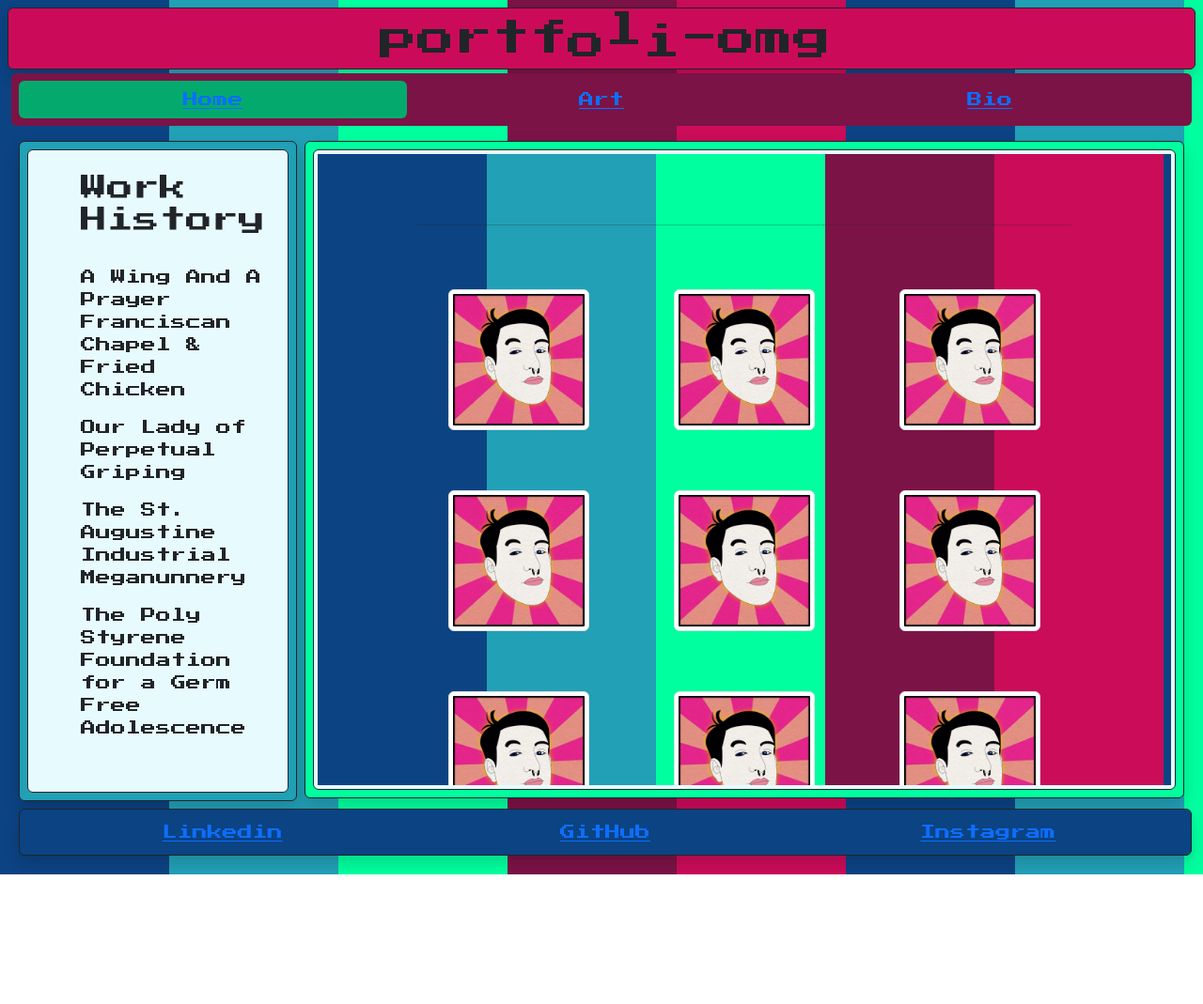
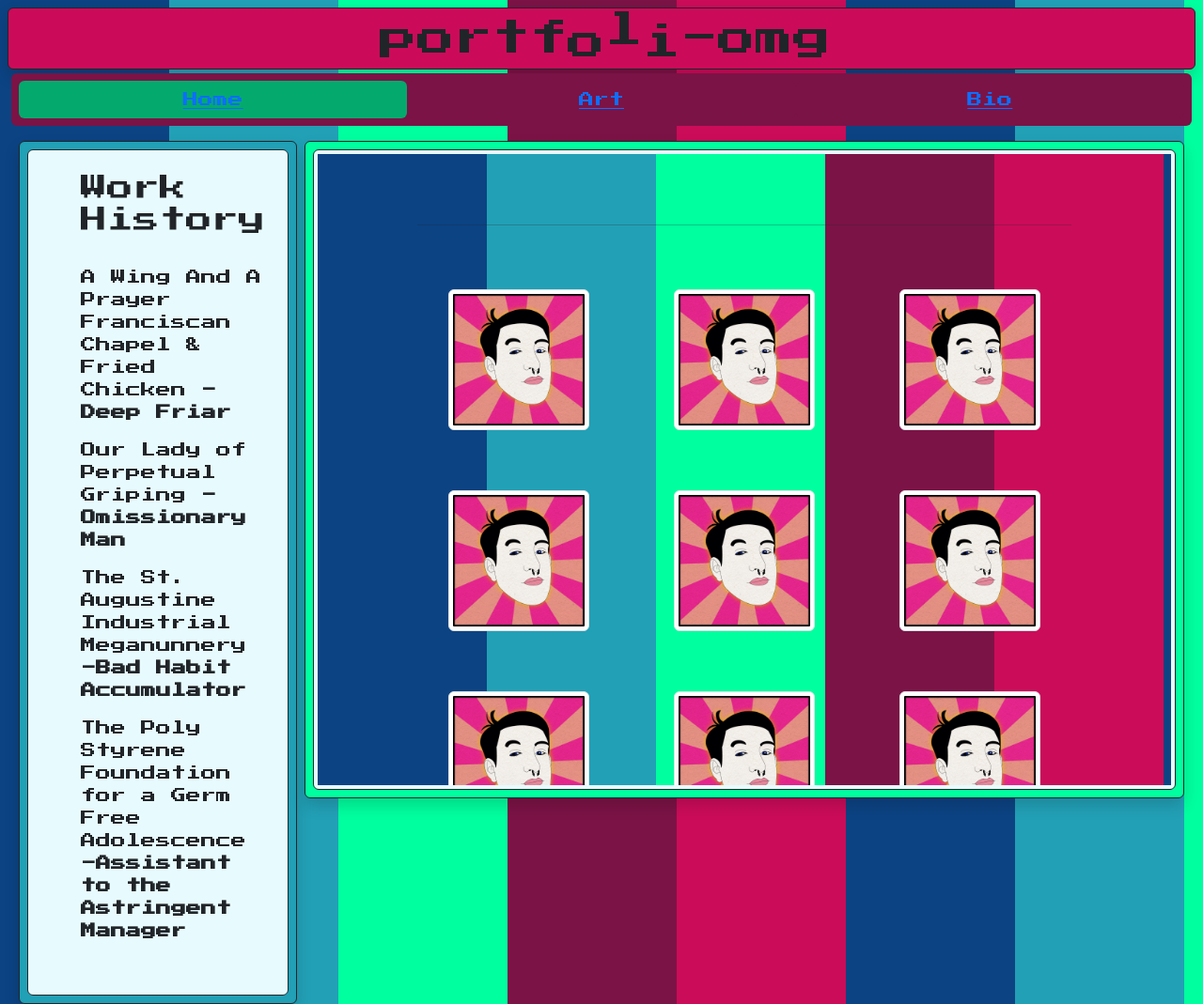
Before and after one commit to archy-calzbioh/portfoli-omg, a website: page index.html in a window 1280 px wide. Shown: the top 1069 px of the page at 94% size. Before the commit the page ends 931 px from the top, so only its background shows below. Drawn offline with nearby package versions, Linux system fonts and the light colour scheme.

Commit message:
changed background for bio page

```diff
--- a/bootfile.css
+++ b/bootfile.css
@@ -3,8 +3,9 @@
     font-family: 'Press Start 2P', cursive;
 }
  body{
+    background-image: url(pallate.png);
+    font-family: 'Press Start 2P', cursive;
 
-    font-family: 'Press Start 2P', cursive;
 }
 
 #header{
@@ -110,3 +111,7 @@ div.center {
 ul {
     text-align: left;
 }
+
+#resume_div{
+    background-color: white;
+}
--- a/index.html
+++ b/index.html
@@ -53,10 +53,10 @@
               <div id="listDiv" class="center m-2 p-2">
                 <ul class= "d-flex flex-column align-items-stretch"><h3 class="m-2">Work History</h3>
                   <p>
-                    <li class="m-2">A Wing And A Prayer Franciscan Chapel & Fried Chicken</li>
-                    <li class="m-2">Our Lady of Perpetual Griping</li>
-                    <li class="m-2">The St. Augustine Industrial Meganunnery</li>
-                    <li class="m-2">The Poly Styrene Foundation for a Germ Free Adolescence</li>
+                    <li class="m-2">A Wing And A Prayer Franciscan Chapel & Fried Chicken <strong>-Deep Friar</strong></li>
+                    <li class="m-2">Our Lady of Perpetual Griping <strong>-Omissionary Man</strong></li>
+                    <li class="m-2">The St. Augustine Industrial Meganunnery <strong>-Bad Habit Accumulator</strong></li>
+                    <li class="m-2">The Poly Styrene Foundation for a Germ Free Adolescence <strong>-Assistant to the Astringent Manager</strong></li>
                   </p>
                 </ul >
               </div>
```
Also changed, not shown: resume.html (+1 -1 lines).
